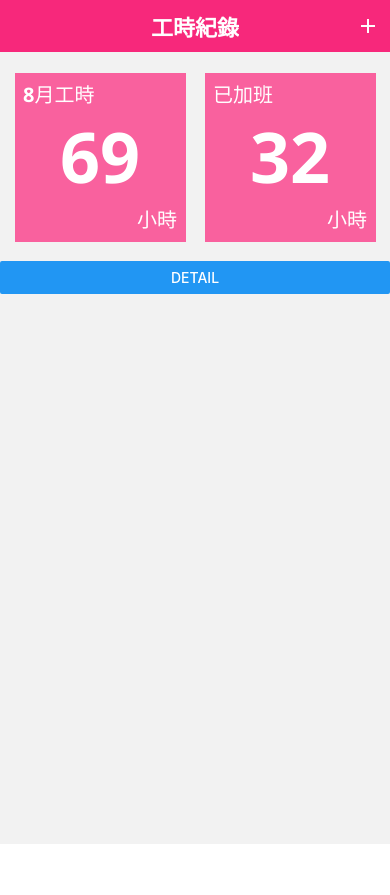
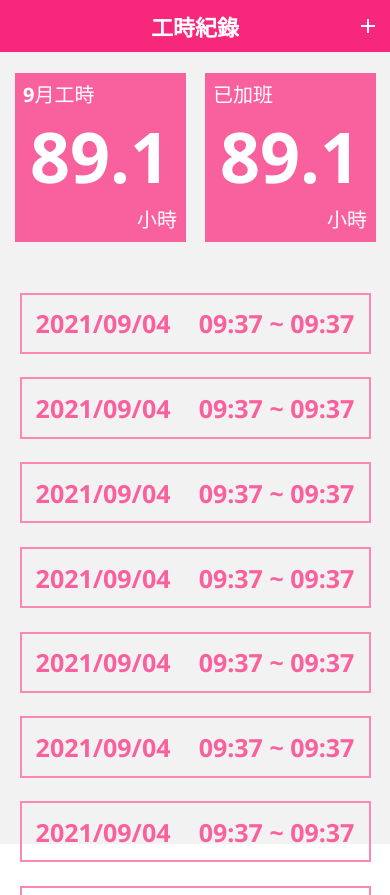
Before and after one commit to I-am-ZiHao/Working-hour-app, a React Native app: screen /Home in a window 390 px wide. Before the commit the page ends 844 px from the top, so only its background shows below. Built offline with nearby package versions, Linux system fonts and the light colour scheme.

Commit message:
detail screen

```diff
--- a/components/MainCard.tsx
+++ b/components/MainCard.tsx
@@ -1,5 +1,5 @@
 import React from 'react';
-import { StyleSheet, View, Text, Pressable } from 'react-native';
+import { StyleSheet, View, Text, TouchableOpacity } from 'react-native';
 import Colors from '../constants/colors';
 import DefaultStyles from '../constants/default-styles';
 
@@ -34,7 +34,7 @@ export type MainCardProps = {
 const MainCard = ({ title, mainContent, onPress }: MainCardProps) => {
   return (
     <View style={styles.container}>
-      <Pressable onPress={onPress}>
+      <TouchableOpacity onPress={onPress}>
         <Text style={{ ...styles.title, ...DefaultStyles.cardText }}>
           {title}
         </Text>
@@ -46,7 +46,7 @@ const MainCard = ({ title, mainContent, onPress }: MainCardProps) => {
             小時
           </Text>
         </View>
-      </Pressable>
+      </TouchableOpacity>
     </View>
   );
 };
--- /dev/null
+++ b/components/SmallCard.tsx
@@ -0,0 +1,67 @@
+import React from 'react';
+import { StyleSheet, View, Text, TouchableOpacity } from 'react-native';
+import Colors from '../constants/colors';
+import DefaultStyles from '../constants/default-styles';
+import Record from '../models/Record';
+import { AddZero, getRecordDetailAsString } from '../utils/utils';
+
+const styles = StyleSheet.create({
+  root: {
+    width: '90%',
+    height: '10%',
+    borderColor: Colors.primary3,
+    borderWidth: 2,
+    alignSelf: 'center',
+    marginVertical: '3%',
+  },
+  container: {
+    width: '100%',
+    height: '100%',
+    flexDirection: 'row',
+    justifyContent: 'space-around',
+    alignItems: 'center',
+  },
+  text: {
+    color: Colors.primary2,
+  },
+});
+
+export type SmallCardProps = {
+  record: Record;
+  onPress?: () => void;
+};
+
+const SmallCard = ({ record, onPress }: SmallCardProps) => {
+  const {
+    date,
+    year,
+    month,
+    day,
+    startWorkHour,
+    startWorkMinute,
+    endWorkHour,
+    endWorkMinute,
+    ...rest
+  } = getRecordDetailAsString(record);
+
+  return (
+    <TouchableOpacity onPress={onPress} style={styles.root}>
+      <View style={styles.container}>
+        <Text style={{ ...styles.text, ...DefaultStyles.smallCardText }}>
+          {year + '/' + month + '/' + day}
+        </Text>
+        <Text style={{ ...styles.text, ...DefaultStyles.smallCardText }}>
+          {startWorkHour +
+            ':' +
+            startWorkMinute +
+            ' ~ ' +
+            endWorkHour +
+            ':' +
+            endWorkMinute}
+        </Text>
+      </View>
+    </TouchableOpacity>
+  );
+};
+
+export default SmallCard;
--- a/constants/colors.ts
+++ b/constants/colors.ts
@@ -1,6 +1,7 @@
 const Colors = {
   primary: '#f7287b',
   primary2: '#f9619e',
+  primary3: '#fa87b5',
   secondary: '#c717fc',
 };
 
--- a/constants/default-styles.ts
+++ b/constants/default-styles.ts
@@ -16,6 +16,10 @@ const DefaultStyles = StyleSheet.create({
   cardMain: {
     fontFamily: 'open-sans-bold',
     fontSize: 70,
+  },
+  smallCardText: {
+    fontFamily: 'open-sans-bold',
+    fontSize: 25,
   },
   heading: {
     color: 'white',
--- /dev/null
+++ b/models/Record.ts
@@ -0,0 +1,35 @@
+class Record {
+  id: string;
+  date: Date;
+  totalWorkHours: number;
+  overWorkHours: number;
+  startWorkTime: Date;
+  endWorkTime: Date;
+  startBreakTime: Date;
+  endBreakTime: Date;
+  imageUri: string;
+
+  constructor(
+    id: number,
+    date: Date,
+    totalWorkHours: number,
+    overWorkHours: number,
+    startWorkTime: Date,
+    endWorkTime: Date,
+    startBreakTime: Date,
+    endBreakTime: Date,
+    imageUri: string
+  ) {
+    this.id = id.toString();
+    this.date = date;
+    this.totalWorkHours = totalWorkHours;
+    this.overWorkHours = overWorkHours;
+    this.startWorkTime = startWorkTime;
+    this.endWorkTime = endWorkTime;
+    this.startBreakTime = startBreakTime;
+    this.endBreakTime = endBreakTime;
+    this.imageUri = imageUri;
+  }
+}
+
+export default Record;
--- a/navigators/RootNavigator.tsx
+++ b/navigators/RootNavigator.tsx
@@ -4,12 +4,11 @@ import Home from '../views/Home';
 import Detail from '../views/Detail';
 import AddItem from '../views/AddItem';
 import { createNativeStackNavigator } from '@react-navigation/native-stack';
-import Colors from '../constants/colors';
-import DefaultStyles from '../constants/default-styles';
+import Record from '../models/Record';
 
 export type RootNavParamList = {
   Home: undefined;
-  Detail: undefined;
+  Detail: { record_id: string };
   AddItem: undefined;
 };
 
--- a/package.json
+++ b/package.json
@@ -22,7 +22,8 @@
     "react-native-elements": "^3.4.2",
     "react-native-safe-area-context": "3.2.0",
     "react-native-screens": "~3.4.0",
-    "react-native-web": "~0.13.12"
+    "react-native-web": "~0.13.12",
+    "zustand": "^3.5.10"
   },
   "devDependencies": {
     "@babel/core": "^7.9.0",
--- /dev/null
+++ b/store/CommonStore.ts
@@ -0,0 +1,14 @@
+import create from 'zustand';
+import Record from '../models/Record';
+
+type State = {
+  allRecords: Record[];
+  setAllRecords: (allRecords: Record[]) => void;
+};
+
+const useCommonStore = create<State>((set) => ({
+  allRecords: [],
+  setAllRecords: (records) => set({ allRecords: records }),
+}));
+
+export default useCommonStore;
--- /dev/null
+++ b/utils/utils.ts
@@ -0,0 +1,50 @@
+import Record from '../models/Record';
+
+export const WorkingHoursSummation = (
+  records: Record[],
+  type: 'work' | 'over'
+) => {
+  let total = 0;
+  records.map((record) => {
+    if (type === 'work') total += record.totalWorkHours;
+    else if (type === 'over') total += record.overWorkHours;
+  });
+  return Math.round(total * 10) / 10;
+};
+
+export const AddZero = (x: string) => {
+  if (x.length < 2) return '0' + x;
+  return x;
+};
+
+export const getRecordDetailAsString = (record: Record) => {
+  const date = record.date;
+  const year = date.getFullYear().toString();
+  const month = AddZero((date.getMonth() + 1).toString());
+  const day = AddZero(date.getDate().toString());
+  const startWorkHour = AddZero(record.startWorkTime.getHours().toString());
+  const startWorkMinute = AddZero(record.startWorkTime.getMinutes().toString());
+  const endWorkHour = AddZero(record.endWorkTime.getHours().toString());
+  const endWorkMinute = AddZero(record.endWorkTime.getMinutes().toString());
+  const startBreakHour = AddZero(record.startBreakTime.getHours().toString());
+  const startBreakMinute = AddZero(
+    record.startBreakTime.getMinutes().toString()
+  );
+  const endBreakHour = AddZero(record.endBreakTime.getHours().toString());
+  const endBreakMinute = AddZero(record.endBreakTime.getMinutes().toString());
+
+  return {
+    date,
+    year,
+    month,
+    day,
+    startWorkHour,
+    startWorkMinute,
+    endWorkHour,
+    endWorkMinute,
+    startBreakHour,
+    startBreakMinute,
+    endBreakHour,
+    endBreakMinute,
+  };
+};
--- a/views/AddItem.tsx
+++ b/views/AddItem.tsx
@@ -10,10 +10,32 @@ const styles = StyleSheet.create({
     color: 'white',
     fontSize: 18,
   },
+  dateTimePickerContainer: {
+    justifyContent: 'space-between',
+    alignItems: 'center',
+    width: '100%',
+    flexDirection: 'row',
+    marginVertical: '5%',
+  },
+  dateTimePicker: {
+    width: '70%',
+    backgroundColor: 'transparent',
+  },
+  dateTimePickerTitle: {
+    marginHorizontal: '6%',
+    color: Colors.secondary,
+  },
 });
 
 const AddItem = () => {
   const navigator = useNavigation();
+
+  const [date, setDate] = React.useState(new Date());
+
+  const onChange = (event: any, selectedDate: any) => {
+    const currentDate = selectedDate || date;
+    setDate(currentDate as Date);
+  };
 
   return (
     <>
@@ -46,6 +68,15 @@ const AddItem = () => {
       />
       <View>
         <Text>AddItem</Text>
+        {/* <DateTimePicker
+          testID="dateTimePicker"
+          value={date}
+          mode="datetime"
+          is24Hour={true}
+          display="default"
+          onChange={onChange}
+          style={styles.dateTimePicker}
+        /> */}
       </View>
     </>
   );
--- a/views/Detail.tsx
+++ b/views/Detail.tsx
@@ -1,14 +1,59 @@
 import React from 'react';
-import { StyleSheet, TouchableOpacity, View, Text } from 'react-native';
+import {
+  StyleSheet,
+  TouchableOpacity,
+  View,
+  Text,
+  SafeAreaView,
+} from 'react-native';
 import { useNavigation } from '@react-navigation/native';
 import { Header as HeaderRNE, Icon } from 'react-native-elements';
 import Colors from '../constants/colors';
 import DefaultStyles from '../constants/default-styles';
+import { NativeStackScreenProps } from '@react-navigation/native-stack';
+import { RootNavParamList } from '../navigators/RootNavigator';
+import { getRecordDetailAsString } from '../utils/utils';
+import useCommonStore from '../store/CommonStore';
 
-const styles = StyleSheet.create({});
+const styles = StyleSheet.create({
+  container: {
+    width: '100%',
+    // height: '100%',
+    // alignItems: 'center',
+    justifyContent: 'center',
+    marginTop: '10%',
+  },
+  text: {
+    marginBottom: '5%',
+    // marginHorizontal: '5%',
+    alignSelf: 'center',
+  },
+});
 
-const Detail = () => {
+type DetailProps = NativeStackScreenProps<RootNavParamList, 'Detail'>;
+
+const Detail = ({ route, navigation }: DetailProps) => {
   const navigator = useNavigation();
+
+  const allRecords = useCommonStore().allRecords;
+
+  const { record_id } = route.params;
+  const record = allRecords.filter((d) => d.id === record_id)[0];
+
+  const {
+    date,
+    year,
+    month,
+    day,
+    startWorkHour,
+    startWorkMinute,
+    endWorkHour,
+    endWorkMinute,
+    startBreakHour,
+    startBreakMinute,
+    endBreakHour,
+    endBreakMinute,
+  } = getRecordDetailAsString(record);
 
   return (
     <>
@@ -30,11 +75,43 @@ const Detail = () => {
             </TouchableOpacity>
           </View>
         }
-        centerComponent={{ text: 'Detail', style: DefaultStyles.heading }}
+        centerComponent={{
+          text: year + '/' + month + '/' + day,
+          style: DefaultStyles.heading,
+        }}
       />
-      <View>
-        <Text>Detail</Text>
-      </View>
+      <SafeAreaView style={styles.container}>
+        <Text style={{ ...styles.text, ...DefaultStyles.bodyText }}>
+          工作時間{'     '}
+          {startWorkHour +
+            ':' +
+            startWorkMinute +
+            ' ~ ' +
+            endWorkHour +
+            ':' +
+            endWorkMinute}
+        </Text>
+        <Text style={{ ...styles.text, ...DefaultStyles.bodyText }}>
+          午休時間{'     '}
+          {startBreakHour +
+            ':' +
+            startBreakMinute +
+            ' ~ ' +
+            endBreakHour +
+            ':' +
+            endBreakMinute}
+        </Text>
+        <Text style={{ ...styles.text, ...DefaultStyles.bodyText }}>
+          總工時{'     '}
+          {record.totalWorkHours}
+          {'     '}小時
+        </Text>
+        <Text style={{ ...styles.text, ...DefaultStyles.bodyText }}>
+          加班{'     '}
+          {record.overWorkHours}
+          {'     '}小時
+        </Text>
+      </SafeAreaView>
     </>
   );
 };
--- a/views/Home.tsx
+++ b/views/Home.tsx
@@ -6,32 +6,22 @@ import {
   Text,
   Button,
   Modal,
+  ScrollView,
+  SafeAreaView,
 } from 'react-native';
 import { useNavigation } from '@react-navigation/native';
-import DateTimePicker from '@react-native-community/datetimepicker';
+import Record from '../models/Record';
 import Colors from '../constants/colors';
 import DefaultStyles from '../constants/default-styles';
 import MainCard from '../components/MainCard';
 import { Header as HeaderRNE, Icon } from 'react-native-elements';
 import { SelectorItemType } from '../common/type';
 import Selector from '../components/Selector';
+import { WorkingHoursSummation } from '../utils/utils';
+import SmallCard from '../components/SmallCard';
+import useCommonStore from '../store/CommonStore';
 
 const styles = StyleSheet.create({
-  dateTimePickerContainer: {
-    justifyContent: 'space-between',
-    alignItems: 'center',
-    width: '100%',
-    flexDirection: 'row',
-    marginVertical: '5%',
-  },
-  dateTimePicker: {
-    width: '70%',
-    backgroundColor: 'transparent',
-  },
-  dateTimePickerTitle: {
-    marginHorizontal: '6%',
-    color: Colors.secondary,
-  },
   cardContainer: {
     flexDirection: 'row',
     width: '100%',
@@ -73,20 +63,24 @@ const styles = StyleSheet.create({
   finishBtn: {
     marginTop: '5%',
   },
+  listContainer: {
+    marginTop: '5%',
+  },
 });
 
 const Home = () => {
   const navigator = useNavigation();
 
+  const setAllRecods = useCommonStore().setAllRecords;
+
   const TODAY = new Date();
-  const [date, setDate] = React.useState(TODAY);
-  const [selectedMonth, setSelectedMonth] = React.useState(TODAY.getMonth());
+  const [selectedMonth, setSelectedMonth] = React.useState(
+    TODAY.getMonth() + 1
+  );
   const [openModal, setOpenModal] = React.useState(false);
 
-  const onChange = (event: any, selectedDate: any) => {
-    const currentDate = selectedDate || date;
-    setDate(currentDate as Date);
-  };
+  const [totalWorkingHours, setTotalWorkingHours] = React.useState<number>();
+  const [totalOverHours, setTotalOverHours] = React.useState<number>();
 
   const createMonthItem = () => {
     let output: SelectorItemType[] = [];
@@ -105,6 +99,125 @@ const Home = () => {
   const onModalClose = () => {
     setOpenModal(false);
   };
+
+  const fakeData: Record[] = [
+    new Record(
+      1,
+      new Date(),
+      10,
+      10,
+      new Date(),
+      new Date(),
+      new Date(),
+      new Date(),
+      ''
+    ),
+    new Record(
+      2,
+      new Date(),
+      11,
+      11,
+      new Date(),
+      new Date(),
+      new Date(),
+      new Date(),
+      ''
+    ),
+    new Record(
+      3,
+      new Date(),
+      13.6,
+      13.6,
+      new Date(),
+      new Date(),
+      new Date(),
+      new Date(),
+      ''
+    ),
+    new Record(
+      4,
+      new Date(),
+      15.1,
+      15.1,
+      new Date(),
+      new Date(),
+      new Date(),
+      new Date(),
+      ''
+    ),
+    new Record(
+      5,
+      new Date(),
+      8,
+      8,
+      new Date(),
+      new Date(),
+      new Date(),
+      new Date(),
+      ''
+    ),
+    new Record(
+      6,
+      new Date(),
+      3.5,
+      3.5,
+      new Date(),
+      new Date(),
+      new Date(),
+      new Date(),
+      ''
+    ),
+    new Record(
+      7,
+      new Date(),
+      6.7,
+      6.7,
+      new Date(),
+      new Date(),
+      new Date(),
+      new Date(),
+      ''
+    ),
+    new Record(
+      8,
+      new Date(),
+      9,
+      9,
+      new Date(),
+      new Date(),
+      new Date(),
+      new Date(),
+      ''
+    ),
+    new Record(
+      9,
+      new Date(),
+      10.2,
+      10.2,
+      new Date(),
+      new Date(),
+      new Date(),
+      new Date(),
+      ''
+    ),
+    new Record(
+      10,
+      new Date(),
+      2,
+      2,
+      new Date(),
+      new Date(),
+      new Date(),
+      new Date(),
+      ''
+    ),
+  ];
+
+  React.useEffect(() => {
+    setTotalWorkingHours(WorkingHoursSummation(fakeData, 'work'));
+    setTotalOverHours(WorkingHoursSummation(fakeData, 'over'));
+    setAllRecods(fakeData);
+  }, []);
 
   return (
     <>
@@ -128,14 +241,14 @@ const Home = () => {
         }
         centerComponent={{ text: '工時紀錄', style: DefaultStyles.heading }}
       />
-      <View>
+      <SafeAreaView>
         <View style={styles.cardContainer}>
           <MainCard
             title={selectedMonth.toString() + '月工時'}
-            mainContent={69}
+            mainContent={totalWorkingHours ?? 0}
             onPress={onModalOpen}
           />
-          <MainCard title="已加班" mainContent={32} />
+          <MainCard title="已加班" mainContent={totalOverHours ?? 0} />
         </View>
         <Modal
           animationType="fade"
@@ -158,22 +271,20 @@ const Home = () => {
             </View>
           </View>
         </Modal>
-        {/* <DateTimePicker
-          testID="dateTimePicker"
-          value={date}
-          mode="datetime"
-          is24Hour={true}
-          display="default"
-          onChange={onChange}
-          style={styles.dateTimePicker}
-        /> */}
-        <Button
-          title="Detail"
-          onPress={() => {
-            navigator.navigate('Detail');
-          }}
-        />
-      </View>
+        <ScrollView style={styles.listContainer}>
+          {fakeData.map((record) => (
+            <SmallCard
+              key={record.id}
+              record={record}
+              onPress={() => {
+                navigator.navigate('Detail', {
+                  record_id: record.id,
+                });
+              }}
+            />
+          ))}
+        </ScrollView>
+      </SafeAreaView>
     </>
   );
 };
```
Also changed, not shown: 1 other file (tests, documents, lock files or other folders).
